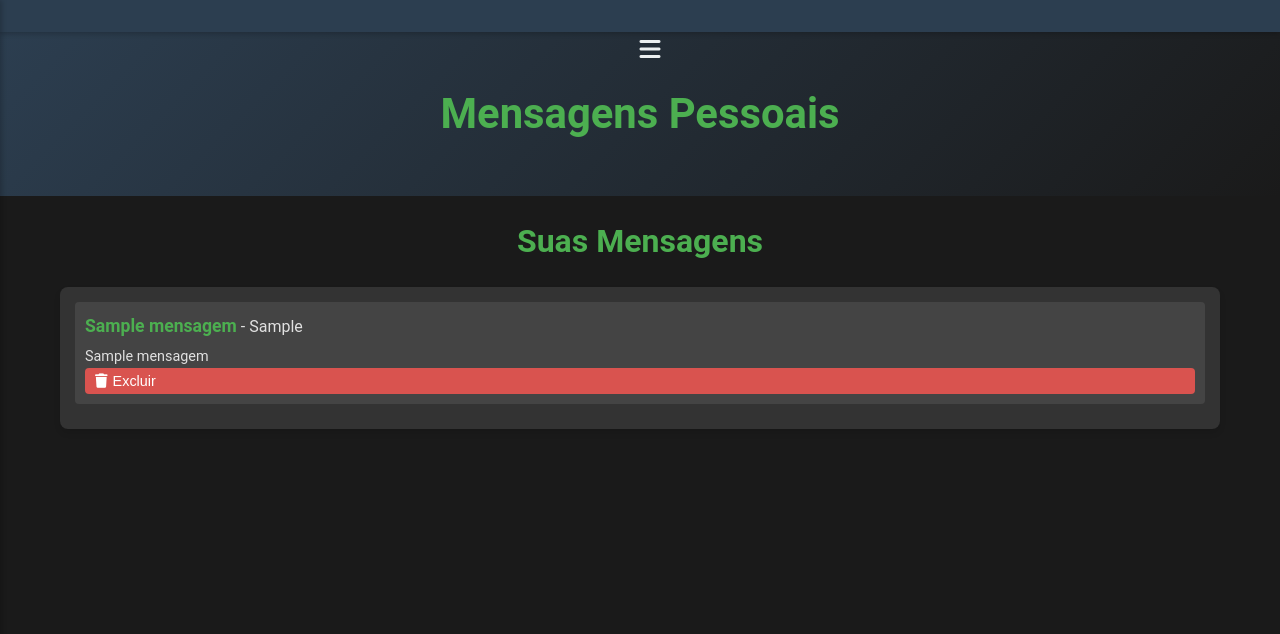
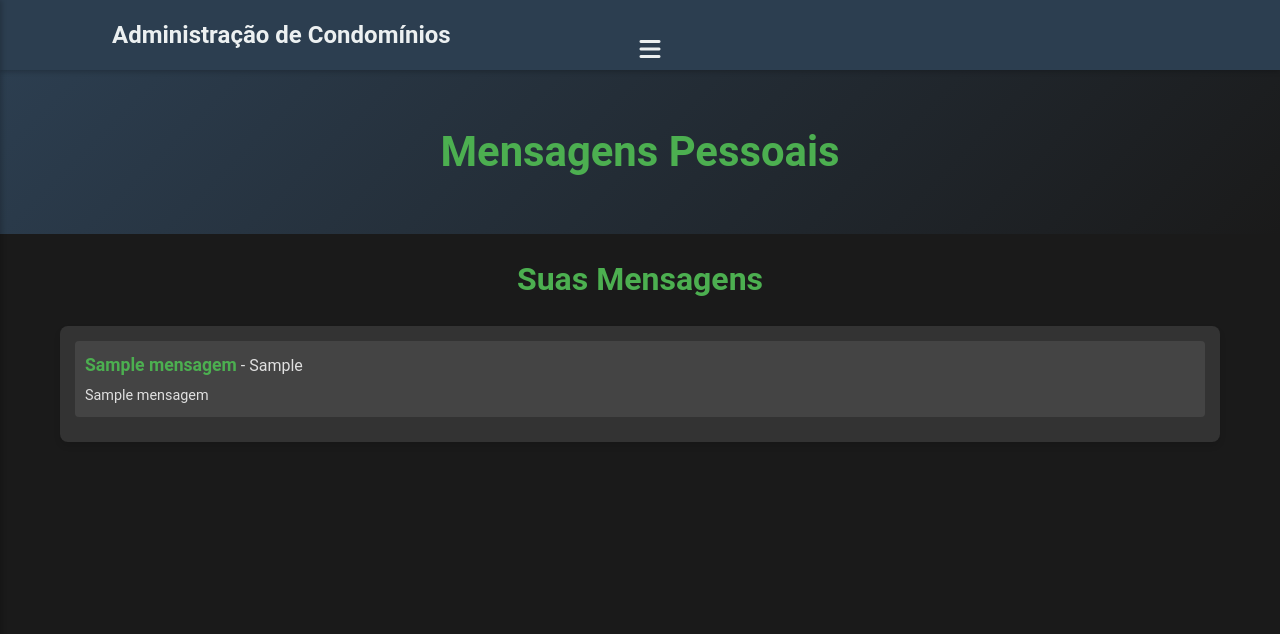
Before and after one commit to Sthsantos/AppCondominio, a Flask app: template templates/mensagens.html in a window 1280 px wide. Shown: the top 634 px of the page. Run offline with Flask 3, Linux system fonts and the light colour scheme; the template is opened without the code that fills it: most values are stand-ins (such as "Sample title", 1, 10 or a date in 2020).

Commit message:
Update mensagens.html

```diff
--- a/templates/mensagens.html
+++ b/templates/mensagens.html
@@ -14,7 +14,7 @@
             <button class="sidebar-toggle" onclick="toggleSidebar()">
                 <i class="fas fa-bars"></i>
             </button>
-            <div class="logo"></div>
+            <div class="logo">Administração de Condomínios</div>
         </div>
     </header>
 
@@ -50,11 +50,13 @@
                             <li>
                                 <strong>{{ mensagem['titulo'] }}</strong> - {{ mensagem['data_envio'] }}<br>
                                 <p>{{ mensagem['mensagem'] }}</p>
-                                <form method="POST" action="{{ url_for('delete_mensagem', mensagem_id=mensagem['id']) }}" style="display: inline;">
-                                    <button type="submit" class="btn-delete" onclick="return confirm('Tem certeza que deseja excluir esta mensagem?');">
-                                        <i class="fas fa-trash"></i> Excluir
-                                    </button>
-                                </form>
+                                {% if session.get('tipo_usuario') == 'admin' %}
+                                    <form method="POST" action="{{ url_for('delete_mensagem', mensagem_id=mensagem['id']) }}" style="display: inline;">
+                                        <button type="submit" class="btn-delete" onclick="return confirm('Tem certeza que deseja excluir esta mensagem?');">
+                                            <i class="fas fa-trash"></i> Excluir
+                                        </button>
+                                    </form>
+                                {% endif %}
                             </li>
                         {% endfor %}
                     </ul>
```
